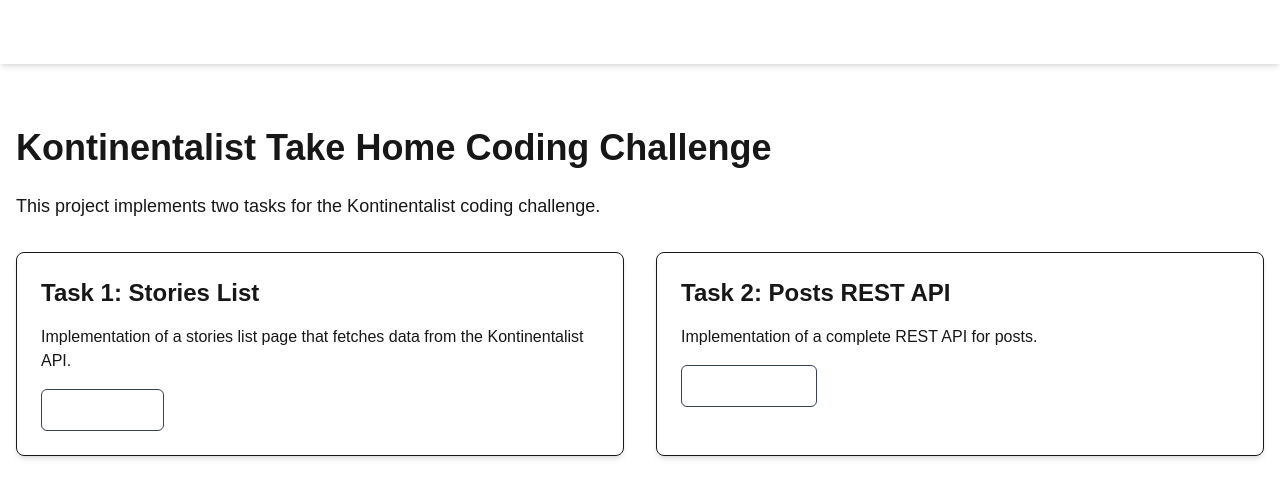
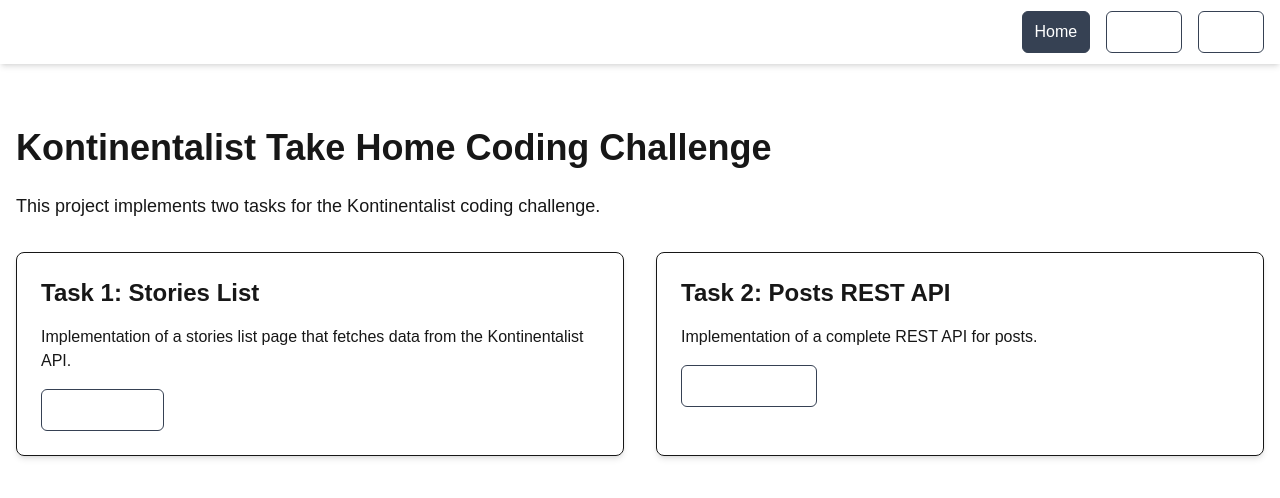
Before and after one commit to reswaraa/kontinentalist-challenge, a Next.js app: page / in a window 1280 px wide. Shown: the top 498 px of the page. Built offline with nearby package versions, Linux system fonts and the light colour scheme.

Commit message:
feat(navbar): add pathname

```diff
--- a/src/components/Navbar.tsx
+++ b/src/components/Navbar.tsx
@@ -1,20 +1,40 @@
 'use client';
 import Link from 'next/link';
+import { usePathname } from 'next/navigation';
 
 export default function Navbar() {
+  const pathname = usePathname();
+  const isActive = (path: string) => {
+    return pathname === path;
+  };
   return (
     <nav className="text-white shadow-md">
       <div className="container mx-auto px-4">
         <div className="flex items-center justify-between h-16">
           <div className="font-bold text-xl">Kontinentalist Challenge</div>
           <div className="flex space-x-4">
-            <Link href="/" className="px-3 py-2 rounded-md font-medium">
+            <Link
+              href="/"
+              className={`px-3 py-2 border border-gray-700 rounded-md font-medium ${
+                isActive('/') ? 'bg-gray-700' : 'hover:bg-gray-700'
+              }`}
+            >
               Home
             </Link>
-            <Link href="/stories" className="px-3 py-2 rounded-md font-medium">
+            <Link
+              href="/stories"
+              className={`px-3 py-2 border border-gray-700 rounded-md font-medium ${
+                isActive('/stories') ? 'bg-gray-700' : 'hover:bg-gray-700'
+              }`}
+            >
               Stories
             </Link>
-            <Link href="/posts" className="px-3 py-2 rounded-md font-medium">
+            <Link
+              href="/posts"
+              className={`px-3 py-2 border border-gray-700 rounded-md font-medium ${
+                isActive('/posts') ? 'bg-gray-700' : 'hover:bg-gray-700'
+              }`}
+            >
               Posts
             </Link>
           </div>
```
